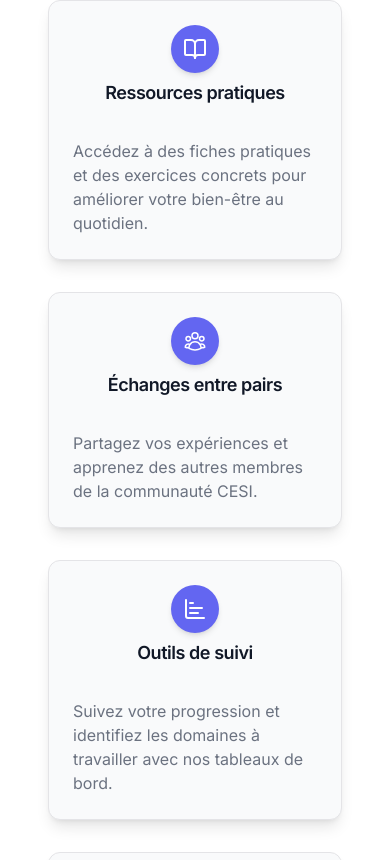
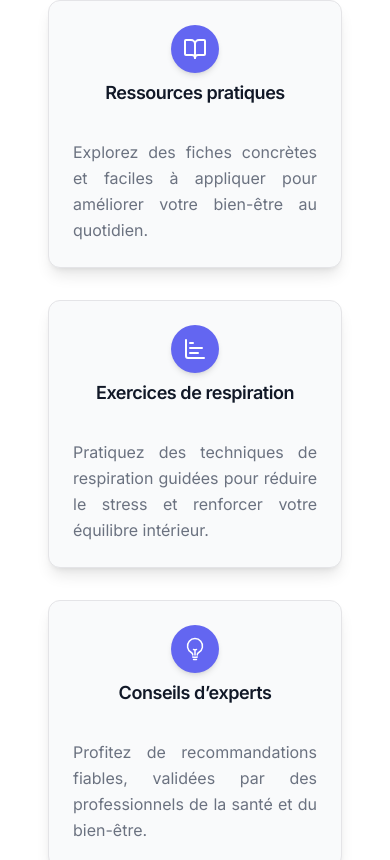
Before and after one commit to SNEAXIII/Cesi_Zen, a Next.js app in the folder front/: page / in a window 390 px wide. Shown: the part 1344-2204 px from the top of the page. Built offline with nearby package versions, Linux system fonts and the light colour scheme; no server answers; a web font is replaced by a local one.

Commit message:
Enhance landing page

```diff
--- a/front/app/ui/landing-page/features.tsx
+++ b/front/app/ui/landing-page/features.tsx
@@ -1,29 +1,25 @@
 import { cn } from '@/app/lib/utils';
 import { Card, CardHeader, CardContent, CardTitle } from '@/components/ui/card';
-import { LightBulbIcon, UserGroupIcon } from '@heroicons/react/24/outline';
+import { LightBulbIcon } from '@heroicons/react/24/outline';
 import { BookOpenIcon, ChartBarIcon } from 'lucide-react';
 
 const features = [
   {
     name: 'Ressources pratiques',
     description:
-      'Accédez à des fiches pratiques et des exercices concrets pour améliorer votre bien-être au quotidien.',
+      'Explorez des fiches concrètes et faciles à appliquer pour améliorer votre bien-être au quotidien.',
     icon: BookOpenIcon,
   },
   {
-    name: 'Échanges entre pairs',
+    name: 'Exercices de respiration',
     description:
-      "Partagez vos expériences et apprenez des autres membres de la communauté CESI.",
-    icon: UserGroupIcon,
-  },
-  {
-    name: 'Outils de suivi',
-    description: 'Suivez votre progression et identifiez les domaines à travailler avec nos tableaux de bord.',
+      'Pratiquez des techniques de respiration guidées pour réduire le stress et renforcer votre équilibre intérieur.',
     icon: ChartBarIcon,
   },
   {
-    name: 'Conseils experts',
-    description: 'Bénéficiez de conseils validés par des professionnels de la santé et du bien-être.',
+    name: 'Conseils d’experts',
+    description:
+      'Profitez de recommandations fiables, validées par des professionnels de la santé et du bien-être.',
     icon: LightBulbIcon,
   },
 ];
@@ -45,12 +41,12 @@ export default function FeaturesSection() {
         </div>
 
         {/* Features grid */}
-        <div className='grid grid-cols-1 gap-8 sm:grid-cols-2 lg:grid-cols-4'>
+        <div className='flex flex-wrap justify-center gap-8'>
           {features.map((feature) => (
             <Card
               key={feature.name}
               className={cn(
-                'relative bg-gray-50 shadow-lg rounded-xl h-full transition-transform duration-300 hover:scale-105'
+                'relative bg-gray-50 shadow-lg rounded-xl h-full transition-transform duration-300 hover:scale-105 w-full sm:w-[calc(50%-1rem)] lg:w-[calc(25%-1.5rem)] min-w-[280px] max-w-md'
               )}
             >
               <CardHeader className='flex flex-col items-center text-center'>
@@ -64,8 +60,8 @@ export default function FeaturesSection() {
                   {feature.name}
                 </CardTitle>
               </CardHeader>
-              <CardContent className='mt-2'>
-                <p className='text-gray-500'>{feature.description}</p>
+              <CardContent className='mt-2 px-6 pb-6'>
+                <p className='text-gray-500 text-justify leading-relaxed'>{feature.description}</p>
               </CardContent>
             </Card>
           ))}
```
